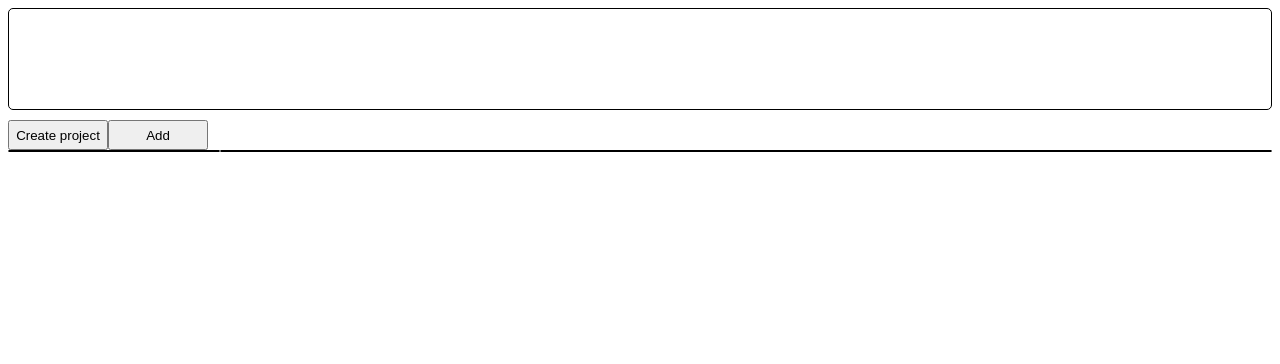
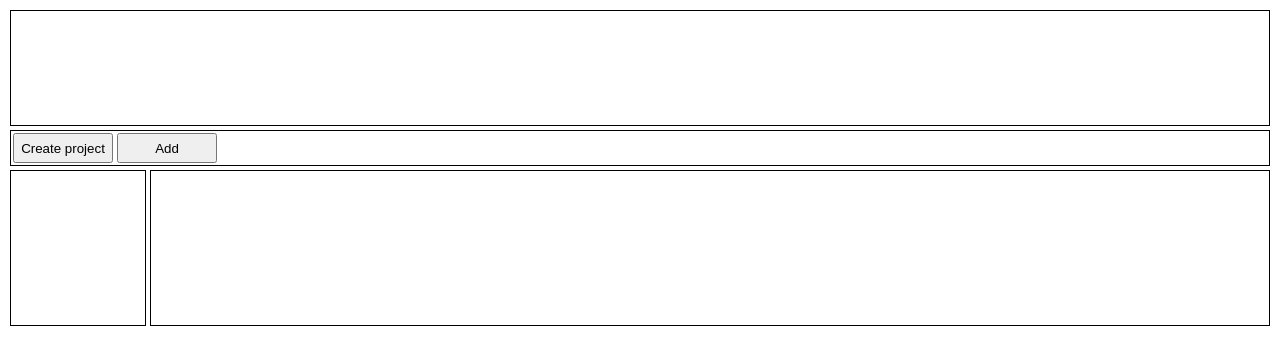
Before and after one commit to Jarmps90/Todo-List, a website built with webpack: page src/index.html in a window 1280 px wide. Built offline with nearby package versions, Linux system fonts and the light colour scheme.

Commit message:
Rerranged css file. Added new styling

```diff
--- a/src/style.css
+++ b/src/style.css
@@ -1,5 +1,9 @@
+:root {
+  --text-font-1-5: 1.5rem;
 
+}
 
+/*Grid areas*/
 header {grid-area: header;}
 .button-bar {grid-area: buttons;}
 .projec-bar {grid-area: projects;}
@@ -7,55 +11,60 @@ header {grid-area: header;}
 
 #container {
     display: grid;
+    grid-template-columns: 1fr 8fr;
+    grid-template-rows: 3fr 1fr 4fr 4fr;
     grid-template-areas:
-    'header header header header header header'
-    'buttons buttons buttons buttons buttons buttons'
-    'projects todos todos todos todos todos';
+    'header header '
+    'buttons buttons '
+    'projects todos';
+}
+
+/*Elements*/
+
+header {
+    border: solid 1px black;
+    margin: 2px;
+}
+
+.button-bar {
+    border: solid 1px black;
+    margin: 2px;
+}
+
+.todoDiv {
+    display: grid;
+    flex-direction: column;
+    border: solid 1px black;
+    margin: 2px;
+}
+.todoCard {
+    border: solid, 1px, black;
+    margin: 10px;
+    padding: 5px;
+    margin: 2px;
+}
+
+nav {
+    font-size: var(--main-font500);
+    display: flex;
+    flex: 2;
+    flex-direction: column;
+    border: solid 1px black;
+    margin: 2px;
+}
+
+nav > div {
+  cursor: pointer;
 }
 
 
-
-.todoCard {
-    width: fit-content;
-    border: 1px solid black;
-    border-radius: 5px;
-    margin: 10px;
-    padding: 5px;
-}
-
-header {
-  height: 100px;
-
-}
+/*Buttons*/
 
 button {
     width: 100px;
     height: 30px;
+    margin: 2px;
 }
-
-
-nav {
-    display: flex;
-    flex: 2;
-    flex-direction: column;
-}
-
-.todoDiv {
-    display: flex;
-    border: 1px solid black;
-    border-radius: 5px;
-}
-
-.projec-bar {
-    border: 1px solid black;
-    border-radius: 5px;
-}
-
-header {
-    border: 1px solid black;
-    border-radius: 5px;
-    margin-bottom: 10px;
-    }
 
 .toggle {
   border: 1px, solid, black;
@@ -75,8 +84,4 @@ header {
 
 .todo-title {
   cursor: pointer;
-
 }
-.todo-title::highlight {
-    background: red;
-  }
```
